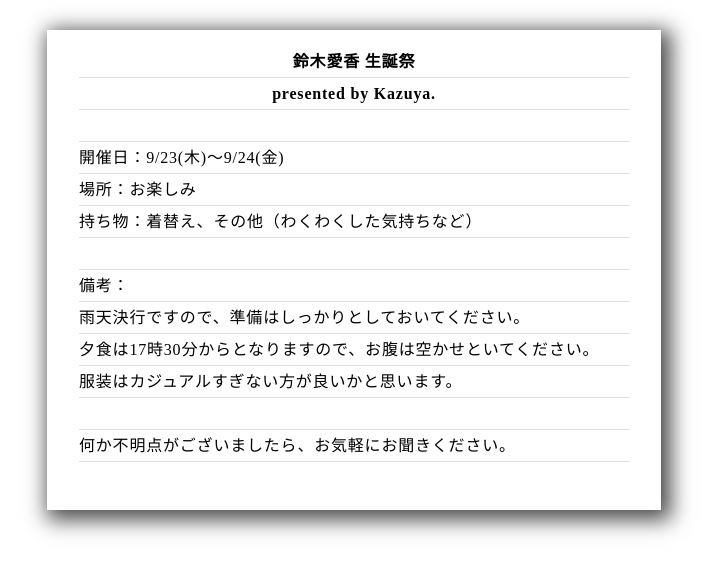
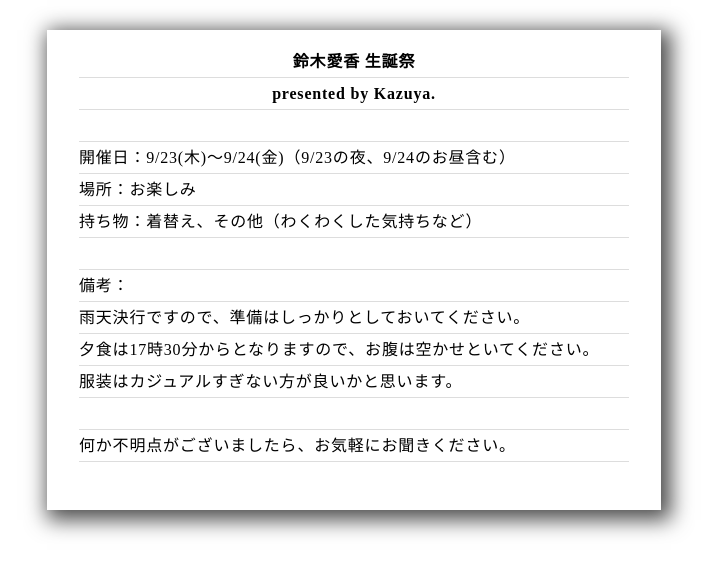
Before and after one commit to kazu-megane/album, a Next.js app: page / in a window 1280 px wide. Shown: the top 574 px of the page, without its empty margins (286-1003 px from the left). Built offline with nearby package versions, Linux system fonts and the light colour scheme; a web font is replaced by a local one.

Commit message:
[fix]schedule

```diff
--- a/pages/index.tsx
+++ b/pages/index.tsx
@@ -18,7 +18,7 @@ const Schedule: FC = () => {
             presented by Kazuya.
           </p>
           <p className={style.Schedule__noteMessage}>
-            開催日：9/23(木)〜9/24(金)
+            開催日：9/23(木)〜9/24(金)（9/23の夜、9/24のお昼含む）
           </p>
           <p className={style.Schedule__noteMessage}>場所：お楽しみ</p>
           <p
```
